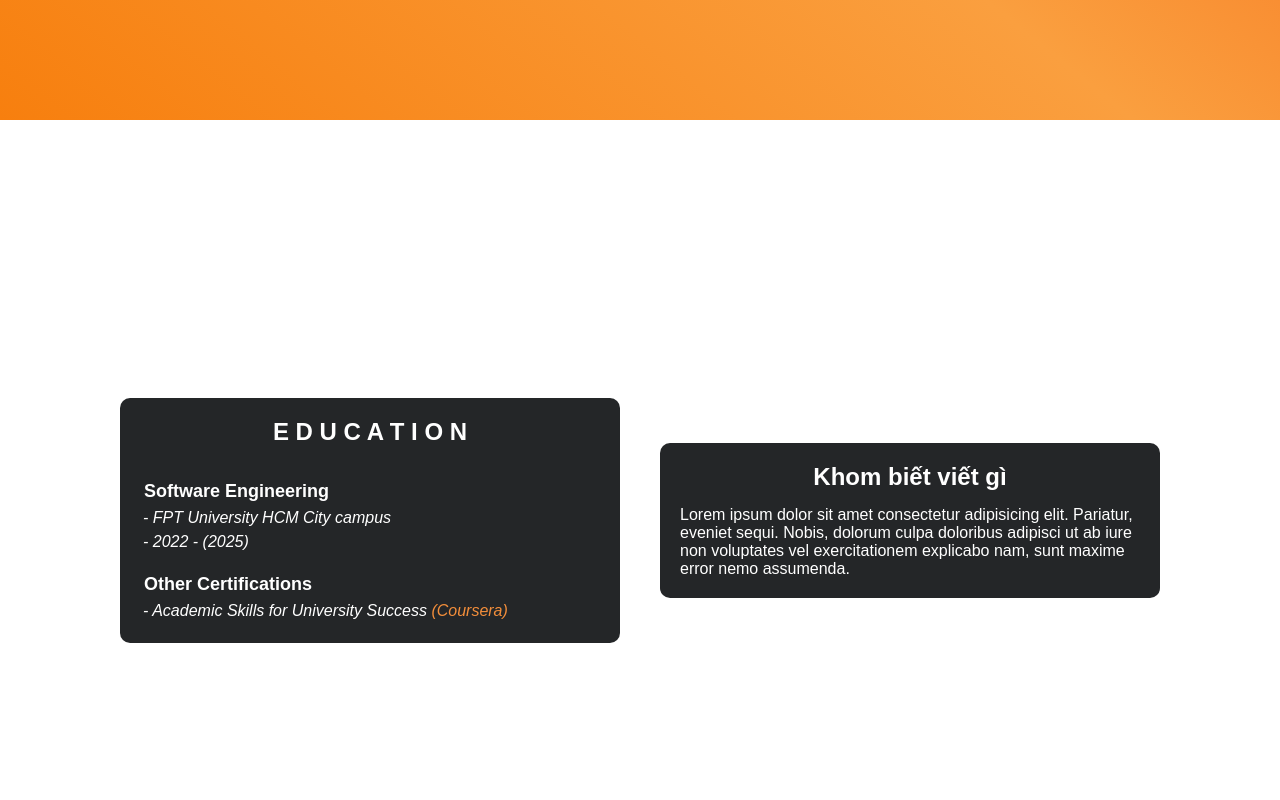
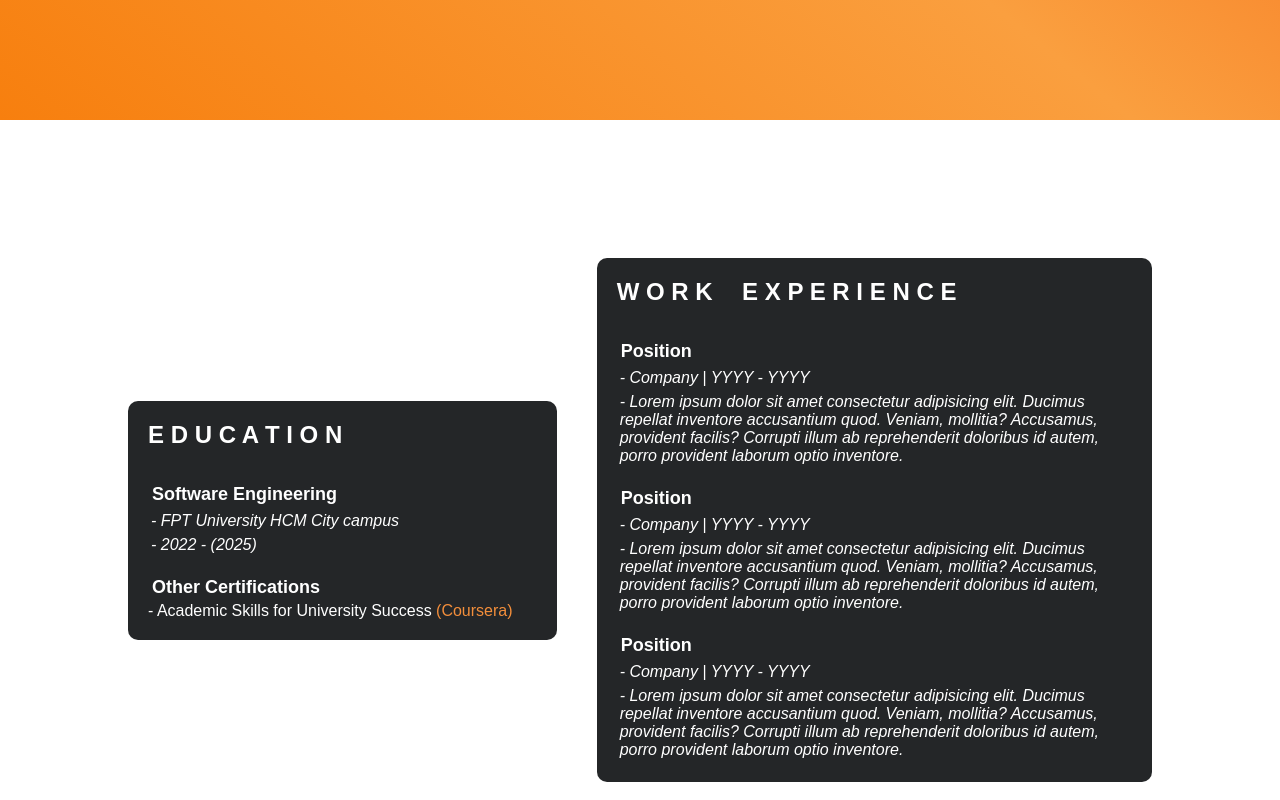
Before and after one commit to ThinkLee04/profile, a plain HTML site: page index.html in a window 1280 px wide. Shown: the part 680-1480 px from the top of the page. Drawn offline with Linux system fonts and the light colour scheme.

Commit message:
morre better

```diff
--- a/index.html
+++ b/index.html
@@ -77,12 +77,12 @@
 
 
 		<section id="about" class="full-height">
-			<div class="box show-on-scroll left-to-right">
+			<div class="box box1 show-on-scroll left-to-right">
 				<h2 class="edu header">E D U C A T I O N</h2>
 				<li>
 					<ul class="degree">Software Engineering</ul>
-					<ul class="de2"> - FPT University HCM City campus</ul>
-					<ul class="de2"> - 2022 - (2025)</ul>
+					<ul class="dt"> - FPT University HCM City campus</ul>
+					<ul class="dt"> - 2022 - (2025)</ul>
 				</li>
 
 				<li>
@@ -94,14 +94,26 @@
 					<ul class="de2"> - Academic Skills for University Success <a href="https://www.coursera.org/account/accomplishments/specialization/UK6852K8DY9X">(Coursera)</a></ul>
 				</li>
 			</div>
-			<div class="box show-on-scroll right-to-left">
-				<h2 class="header">Khom biết viết gì</h2>
-				<p>
-					Lorem ipsum dolor sit amet consectetur adipisicing elit. Pariatur,
-					eveniet sequi. Nobis, dolorum culpa doloribus adipisci ut ab iure non
-					voluptates vel exercitationem explicabo nam, sunt maxime error nemo
-					assumenda.
-				</p>
+			<div class="box box2 show-on-scroll right-to-left">
+				<h2 class="header we">W O R K</h2>
+				<h2 class="header we we2">E X P E R I E N C E </h2>
+				<li>
+					<ul class="degree">Position</ul>
+					<ul class="dt"> - Company | YYYY - YYYY</ul>
+					<ul class="dt"> - Lorem ipsum dolor sit amet consectetur adipisicing elit. Ducimus repellat inventore accusantium quod. Veniam, mollitia? Accusamus, provident facilis? Corrupti illum ab reprehenderit doloribus id autem, porro provident laborum optio inventore.</ul>
+				</li>
+
+				<li>
+					<ul class="degree">Position</ul>
+					<ul class="dt"> - Company | YYYY - YYYY</ul>
+					<ul class="dt"> - Lorem ipsum dolor sit amet consectetur adipisicing elit. Ducimus repellat inventore accusantium quod. Veniam, mollitia? Accusamus, provident facilis? Corrupti illum ab reprehenderit doloribus id autem, porro provident laborum optio inventore.</ul>
+				</li>
+
+				<li>
+					<ul class="degree">Position</ul>
+					<ul class="dt"> - Company | YYYY - YYYY</ul>
+					<ul class="dt"> - Lorem ipsum dolor sit amet consectetur adipisicing elit. Ducimus repellat inventore accusantium quod. Veniam, mollitia? Accusamus, provident facilis? Corrupti illum ab reprehenderit doloribus id autem, porro provident laborum optio inventore.</ul>
+				</li>
 			</div>
 		</section>
 
--- a/style.css
+++ b/style.css
@@ -220,21 +220,32 @@ img{
     visibility: visible;
 }
 
+/* SENCOND */
+
 #about {
 	display: flex;
 	align-items: center;
-	justify-content: center;
+	/* justify-content: center; */
 }
 
 .box {
 	background-color: #242628;
-	width: 500px;
 	border-radius: 10px;
 	margin: 0 20px;
 	padding: 20px;
 	color: white;
     text-decoration: none;
+}
 
+.box1{
+    margin-left: 10%;
+    width: 500px;
+
+}
+
+.box2{
+    margin-right: 10%;
+    width: 650px;
 }
 
 .box h2 {
@@ -251,7 +262,7 @@ img{
 }
 
 .box .header{
-    text-align: center;
+
 }
 
 li .degree{
@@ -261,12 +272,23 @@ li .degree{
     padding-top: 20px;
 }
 
-.de2{
+.dt{
     font-weight: 100;
     font-style: italic;
     font-size: 16px;
     padding: 3px;
 }
+
+.we{
+    position: relative;
+    display: inline-block;
+}
+
+.we2{
+    padding-left: 25px;
+}
+
+/* THIRD  */
 
 #team {
 	background: linear-gradient(180deg, #fa9f3f 50%, rgb(255, 243, 226) 50%);
```
